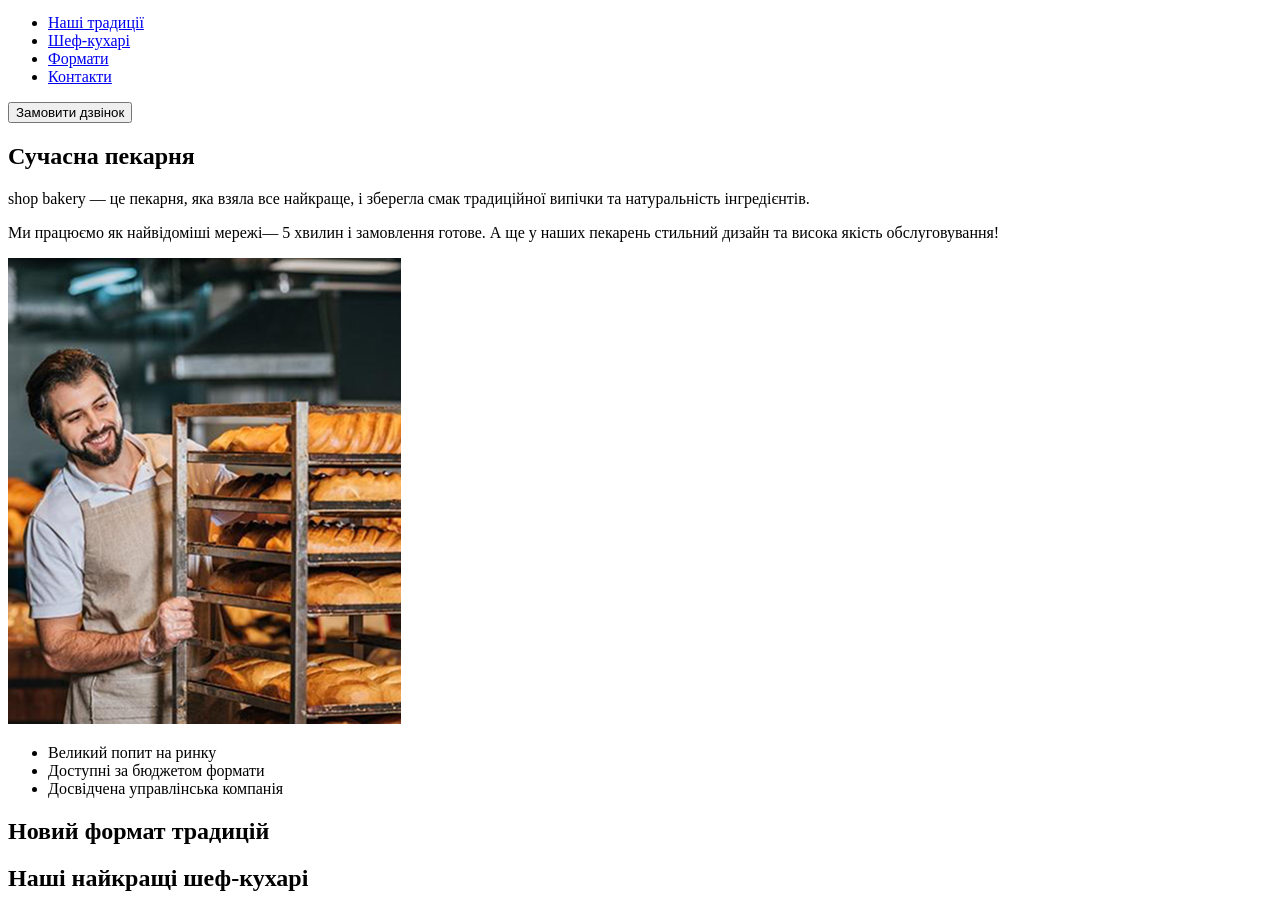
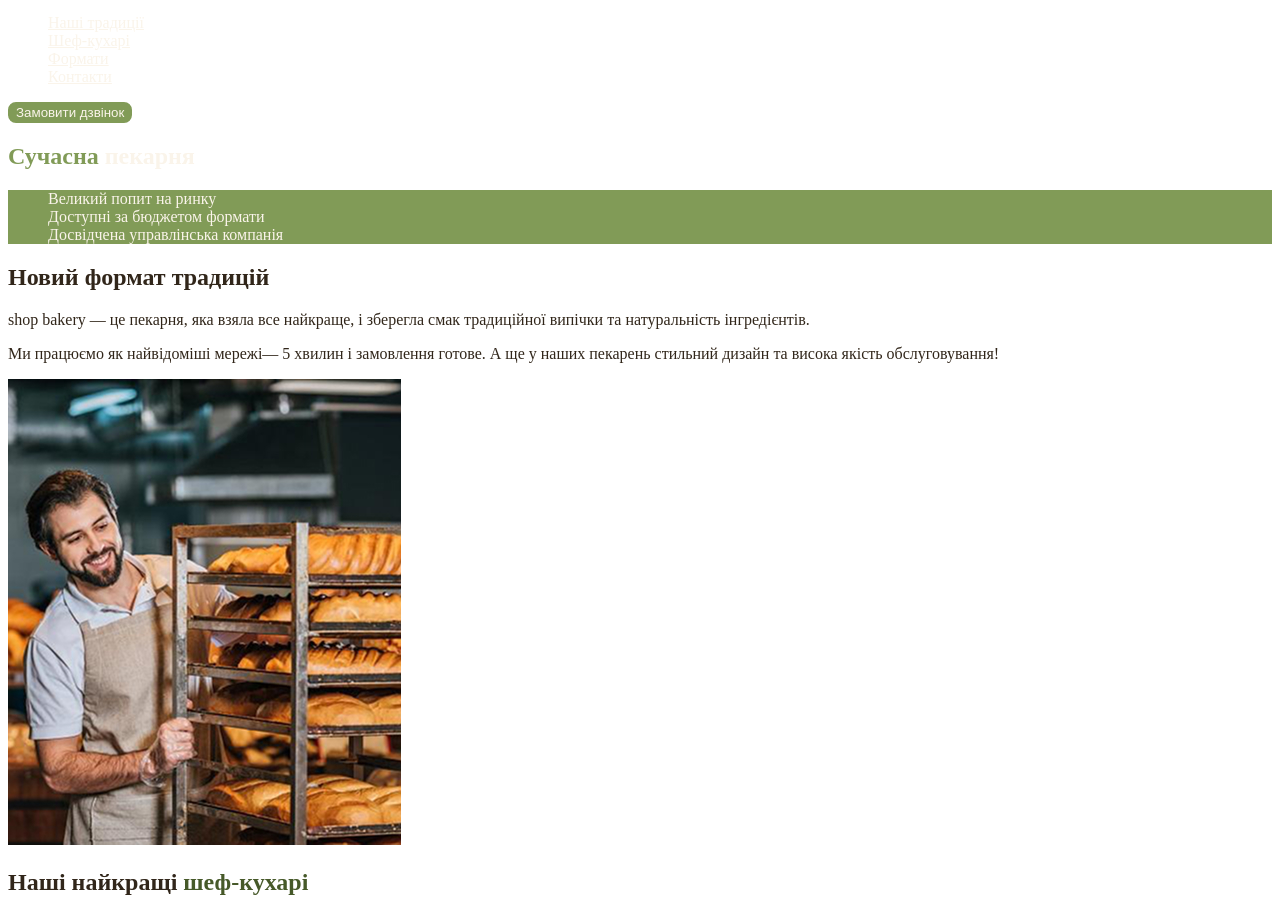
Before and after one commit to petrolopatkin/Genius-Course, a plain HTML site: page index.html in a window 1280 px wide. Shown: the part 59-956 px from the top of the page. Drawn offline with Linux system fonts and the light colour scheme.

Commit message:
Finished Modules 4,5

```diff
--- /dev/null
+++ b/css/styles.css
@@ -0,0 +1,57 @@
+:root {
+    --color-primary-dark: #31261A;
+    --color-primary-light: #faf4ea;
+    --color-brand-light: #819B57;
+    --color-brand-dark: #465929;
+}
+
+/* Base */
+body {
+    color: var(--color-primary-dark)
+}
+
+ul {
+    list-style-type: none;
+}
+
+/* Button */
+.button {
+    color: var(--color-primary-light);
+    background-color: var(--color-brand-light);
+    border: 2px solid var(--color-brand-light);
+    border-radius: 8px;
+    cursor: pointer;
+}
+
+.button:hover {
+    background-color: transparent;
+    color: var(--color-brand-dark);
+}
+
+/* Link */
+.link {
+    color: var(--color-primary-light)
+}
+
+.link:hover {
+    color: var(--color-brand-light);
+}
+
+/* Hero section  */
+.hero-title {
+    color: var(--color-primary-light);
+}
+
+.hero-title .accent {
+    color: var(--color-brand-light);
+}
+
+/* Advantages sectionS */
+.advantages-list {
+    background-color: var(--color-brand-light);
+    color: var(--color-primary-light);
+}
+
+.section-title .accent{
+    color: var(--color-brand-dark);
+}
--- a/index.html
+++ b/index.html
@@ -1,39 +1,54 @@
 <!DOCTYPE html>
 <html lang="=uk">
 <head>
-    <meta charset="UTF-8"/>
-    <meta http-equiv="X-UA-Compatible" content="IE=edge"/>
-    <meta name="viewport" content="width=device-width, initial-scale=1.0"/>
+    <meta charset="UTF-8">
+    <meta http-equiv="X-UA-Compatible" content="IE=edge">
+    <meta name="viewport" content="width=device-width, initial-scale=1.0">
+    <link rel="stylesheet" href="./css/styles.css">
     <title>Сучасна пекарня</title>
 </head>
 <body>
     <header>
         <nav>
-             <a href="#">
+             <a href="/">
                 <img src="img/logo.svg" alt="Логотип сучасної пекарні">
              </a>
              <ul>
                 <li>
-                    <a href="#">Наші традиції</a>
+                    <a class="link" href="#traditions-section">Наші традиції</a>
                 </li>
                 <li>
-                    <a href="#">Шеф-кухарі</a>
+                    <a class="link" href="#chefs-section">Шеф-кухарі</a>
                 </li>
                 <li>
-                    <a href="#">Формати</a>
+                    <a class="link" href="#formats-section">Формати</a>
                 </li>
                 <li>
-                    <a href="#">Контакти</a>
+                    <a class="link" href="#contacts-section">Контакти</a>
                 </li>
              </ul>
         </nav>
-        <button type="button">
+        <button type="button" class="button">
             Замовити дзвінок
         </button>
     </header>
     <main>
         <section>
-            <h1>Сучасна пекарня</h1>
+            <h1 class="hero-title"><span class="accent">Сучасна</span> пекарня</h1>
+        </section>
+        <section id="traditions-section">
+            <ul class="advantages-list">
+                <li>
+                    Великий попит на ринку
+                </li>
+                <li>
+                    Доступні за бюджетом формати
+                </li>
+                <li>
+                    Досвідчена управлінська компанія
+                </li>
+            </ul>
+            <h2 class="section-title">Новий формат традицій</h2>
             <p>
                 <span>shop bakery</span> — це пекарня, яка взяла все найкраще, і зберегла смак
                 традиційної випічки та натуральність інгредієнтів.
@@ -46,22 +61,8 @@
             </p>
             <img src="img/baker-man.jpg" alt="Пекар чоловік дивиться на батони із посмішкою">
         </section>
-        <section>
-            <ul>
-                <li>
-                    Великий попит на ринку
-                </li>
-                <li>
-                    Доступні за бюджетом формати
-                </li>
-                <li>
-                    Досвідчена управлінська компанія
-                </li>
-            </ul>
-            <h2>Новий формат традицій</h2>
-        </section>
-        <section>
-            <h2>Наші найкращі шеф-кухарі</h2>
+        <section id="chefs-section">
+            <h2 class="section-title">Наші найкращі <span class="accent">шеф-кухарі</span></h2>
             <ul>
                 <li>
                     <article>
@@ -95,8 +96,8 @@
                 </li>
             </ul>
         </section>
-        <section>
-            <h2>Формати</h2>
+        <section id="formats-section">
+            <h2 class="section-title">Формати</h2>
             <ul>
                 <li>
                     <article>
@@ -115,8 +116,15 @@
                 </li>
             </ul>
         </section>
-        <section>
-            <h2>Приєднуйся до мережі пекарень</h2>
+        <section id="contacts-section">
+            <h2 class="section-title">Приєднуйся до мережі пекарень</h2>
+            <iframe src="https://www.google.com/maps/embed?pb=!1m18!1m12!1m3!1d2540.1636304352924!2d30.488698376412156!3d50.456677571593126!2m3!1f0!2f0!3f0!3m2!1i1024!2i768!4f13.1!3m3!1m2!1s0x40d4ce637c006b2d%3A0xaf86385f19996ff0!2sSichovykh%20Striltsiv%20St%2C%2054%2C%20Kyiv%2C%20Ukraine%2C%2002000!5e0!3m2!1sen!2ssk!4v1794733849195!5m2!1sen!2ssk"
+            width="603"
+            height="595"
+            allowfullscreen=""
+            loading="lazy"
+            referrerpolicy="strict-origin-when-cross-origin">
+            </iframe>
         </section>
     </main>
     <footer>
@@ -126,16 +134,16 @@
             </a>
             <ul>
                 <li>
-                    <a href="#">Наші традиції</a>
+                    <a href="#traditions-section">Наші традиції</a>
                 </li>
                 <li>
-                    <a href="#">Шеф-кухарі</a>
+                    <a href="#chefs-section">Шеф-кухарі</a>
                 </li>
                 <li>
-                    <a href="#">Формати</a>
+                    <a href="#formats-section">Формати</a>
                 </li>
                 <li>
-                    <a href="#">Контакти</a>
+                    <a href="#contacts-section">Контакти</a>
                 </li>
             </ul>
         </nav>
@@ -164,7 +172,7 @@
                 </li>
             </ul>
             <a href="#" target="_blank">Політика конфіденційності</a>
-            <p>© 2022 Дані захищені</p>
+            <p>&copy; 2022 Дані захищені</p>
         </address>
     </footer>
 </body>
```
